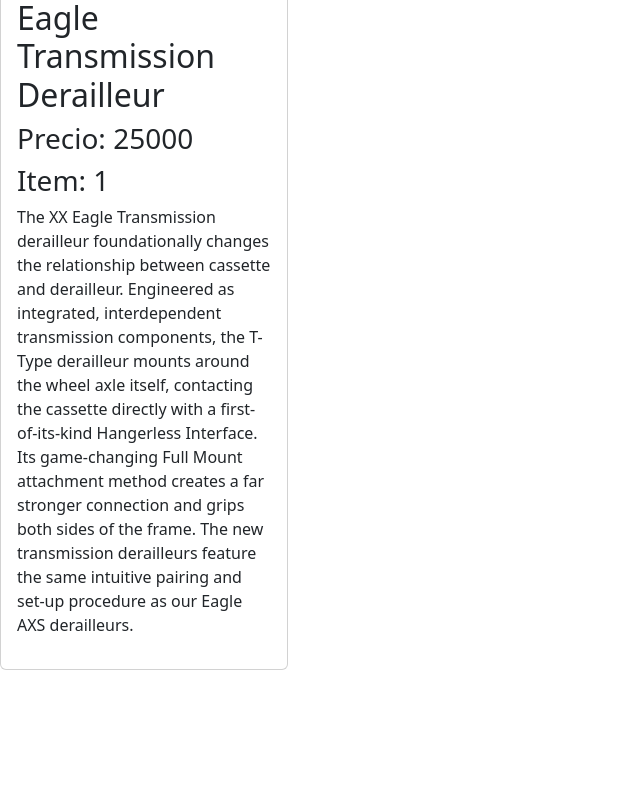
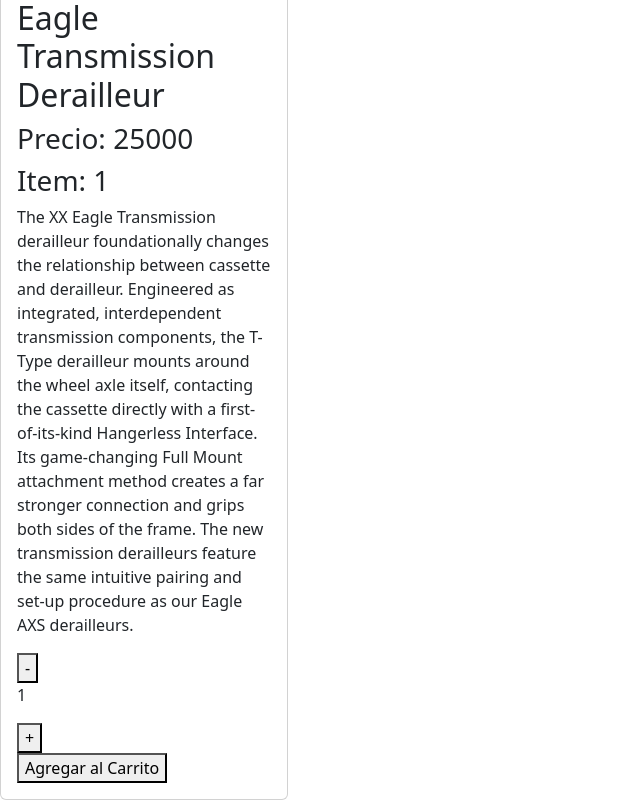
Before and after one commit to cesarlm05/React-entregables, a React (Create React App) app: page /item/1 in a window 1280 px wide. Shown: the part 327-1127 px from the top of the page, without its empty margins (0-640 px from the left). Before the commit the page ends 997 px from the top, so only its background shows below. Built offline with nearby package versions, Linux system fonts and the light colour scheme.

Commit message:
Item count

```diff
--- a/src/asyncmock.js
+++ b/src/asyncmock.js
@@ -5,6 +5,7 @@
       "The XX Eagle Transmission derailleur foundationally changes the relationship between cassette and derailleur. Engineered as integrated, interdependent transmission components, the T-Type derailleur mounts around the wheel axle itself, contacting the cassette directly with a first-of-its-kind Hangerless Interface. Its game-changing Full Mount attachment method creates a far stronger connection and grips both sides of the frame. The new transmission derailleurs feature the same intuitive pairing and set-up procedure as our Eagle AXS derailleurs.",
     price: "25000",
     id: "1",
+    stock:10,
     cat: "mountain",
     img: "https://www.sram.com/globalassets/image-hierarchy/sram-product-root-images/derailleurs---rear/derailleurs---rear/rd-xx-sle-b1/productassets_rd-xx-sle-b1_fg/am-rd-xx-sl-eagle-axs-t-type-c-front-s.png?w=450&h=450&mode=max&format=webp",
   },
@@ -14,6 +15,7 @@
       "It’s simple. It’s about performance. The pure shifting performance of Eagle AXS™ is the real difference maker. Shift under load, over the roughest terrain, uphill, without changing your grip on the bar.",
     price: "15000",
     id: "2",
+    stock:5,
     cat: "mountain",
     img: "https://www.sram.com/globalassets/publicsites/t3-transparent-product-images/ec-axs-sram-a1_black_front_t.png?w=357&quality=80&format=webp",
   },
@@ -23,6 +25,7 @@
       "G2 RE is our braking solution for trail ready E-MTBs, capable of handling the higher average speeds and increased mass. It combines the proven G2 R lever with a powerful 4-piston caliper derived from the gravity-focused Code brakes. G2 RE provides real, usable on-trail control-optimal power and modulation mean speed can be controlled in all terrain and in all situations, both uphill and downhill.",
     price: "30000",
     id: "3",
+    stock:10,
     cat: "mountain",
     img: "https://www.sram.com/globalassets/publicsites/t3-transparent-product-images/sram-mtb/brakes/db-gde-rsc-b1_lever_caliper_rotor_black_h.png?w=357&quality=80&format=webp",
   },
@@ -32,6 +35,7 @@
       "Whether for prized race machines or the build of their dreams, the XG-1299 cassette is the ultimate, giving riders unprecedented 520-percent range thanks to the new 10-52 tooth-span. Stronger racers are now free to choose larger chainrings for more top-end speed, without sacrificing climbing range. More time is spent higher up in the cassette where athletes power transfer is most efficient and wear is minimized. Featuring the industry’s strongest X-Dome™ architecture and proven XD™ driver body, it’s also backwards compatible to give riders even more Eagle™ upgrade options for their current bikes. With multiple Olympic, World Cup and World Championship titles, it also matches up perfectly to XX1 Eagle AXS™ enabled componentry. The XG-1299 cassette utilizes the full depth of the new Eagle™ Colorsystem.",
     price: "50000",
     id: "4",
+    stock:8,
     cat: "mountain",
     img: "https://www.sram.com/globalassets/image-hierarchy/sram-product-root-images/cassettes/cassettes/cs-xg-1299-b1/crainbowsides.png?w=450&h=450&mode=max&format=webp",
   },
@@ -41,6 +45,7 @@
       "Award-winning eTap® shift logic, now with the connectivity of AXS™. The SRAM RED eTap™ shift-brake levers build on this foundation while integrating our newest technologies. And it’s easily personalized, from shifting sequences to reach.",
     price: "80000",
     id: "5",
+    stock:6,
     cat: "road",
     img: "https://www.sram.com/globalassets/image-hierarchy/sram-product-root-images/shiftbrake-combo/eb-red-d1/rightblack3ql2.jpg?w=800&quality=80&format=webp",
   },
@@ -50,6 +55,7 @@
       "The SRAM RED eTap AXS front derailleur leverages our advancements with X-Range gearing. The derailleur design carves out space for wide rear-tire clearance, making it a perfect fit for modern riding. And the shifting is quick and precise.",
     price: "75000",
     id: "6",
+    stock:4,
     cat: "road",
     img: "https://www.sram.com/globalassets/image-hierarchy/sram-product-root-images/derailleurs---front/derailleurs---front/fd-red-e-d1/blacksidel.jpg?w=800&quality=80&format=webp",
   },
@@ -59,6 +65,7 @@
       "If your ride doesn’t feel complete until you get a little dirt on your tires, you know the importance of capable components that can tackle anything. The RED XPLR eTap AXS rear derailleur is a dedicated 1x-specific unit designed for use with the XPLR 10-44 cassette. It makes for an uncluttered drivetrain that takes on pavement and singletrack with equal aplomb. Wireless and proven eTap shift logic, AXS connectivity and advanced chain management mean this derailleur does exactly what you want when you need it.",
     price: "90000",
     id: "7",
+    stock:10,
     cat: "road",
     img: "https://www.sram.com/globalassets/image-hierarchy/sram-product-root-images/derailleurs---rear/derailleurs---rear/rd-red1-e-d1/productassets_rd-red1-e-d1_fg/rd-red-xplr-etap-axs-d1-max-44t-c-side-s.png?w=800&quality=80&format=webp",
   },
@@ -68,6 +75,7 @@
       "The workhorse of X-Range gearing. The SRAM RED XG-1290 cassette progresses fluidly and quickly through a wider range of gears. It's specifically designed for wireless electronic shifting and the one-piece design offers you the best in weight savings.",
     price: "60000",
     id: "8",
+    stock:5,
     cat: "road",
     img: "https://www.sram.com/globalassets/image-hierarchy/sram-product-root-images/cassettes/cassettes/cs-xg-1290-d1/productassets_cs-xg-1290-d1_fg/am-cs-xg-1290-d1-10-28-rainbow-c-side-s.png?w=800&quality=80&format=webp",
   },
@@ -77,6 +85,7 @@
       "If you believe in performance then you should believe in hydraulic road (HydroR™) brakes. Our award winning HydroR™ technology is the fulfillment of the promise of better braking, more control, and improved performance in all conditions. SRAM RED delivers braking confidence and security that brings speed control and stability to a new level.",
     price: "120000",
     id: "9",
+    stock:10,
     cat: "gravel",
     img: "https://www.sram.com/globalassets/image-hierarchy/sram-product-root-images/shiftbrake-combo/shiftbrake-hrd/sb-red-hydraulicroaddisc-b2/slcaliper3q.jpg?w=800&quality=80&format=webp",
   },
@@ -86,6 +95,7 @@
       "We originated the 1x drivetrain, and the SRAM Force 1 Wide crankset evolves the innovation. It's lighter, stronger and simpler with a direct mount chainring for less weight. Wide variant cranks accommodate the largest of tires for your 1x gravel machine.",
     price: "90000",
     id: "10",
+    stock:10,
     cat: "gravel",
     img: "https://www.sram.com/globalassets/image-hierarchy/sram-product-root-images/cranksets/cranksets/fc-force-1-d1/productassets_fc-frc-1-d1_fg/fc-force-1-d1-dub-gls-1725-dm-44-c-side-h.png?w=1000&quality=80&format=webp",
   },
@@ -95,6 +105,7 @@
       "The SRAM RED 22 chain features more heavily chamfered outer plates for improved shifting and quieter running. Other advancements include a new inner plate finish plus chrome hardened pin construction, both for longer chain life. The HollowPin construction of SRAM's 11-speed chain provides smooth, precise shifting and weight savings without sacrificing strength.",
     price: "55000",
     id: "11",
+    stock:10,
     cat: "gravel",
     img: "https://www.sram.com/globalassets/image-hierarchy/sram-product-root-images/chain-connectors/chains/cn-red-a1/red22chain1000x1000?w=800&quality=80&format=webp",
   },
@@ -104,6 +115,7 @@
       "Our MTH 700 hubs aim at making through axle bikes more affordable. The internal mechanism is exactly the same used in our X9 12x142 hubs, we only made those more affordable by using a much simpler hub shell. Being part of our non-series line, whose hub will perfectly fit any through axle bikes, offering a brand name that riders know they can trust.",
     price: "63000",
     id: "12",
+    stock:7,
     cat: "mountain",
     img: "https://www.sram.com/globalassets/image-hierarchy/sram-product-root-images/hubs/hubs/hu-mtb-hub-700-a1/srammtb700serieshubfrontmd?w=800&quality=80&format=webp",
   },
--- a/src/components/Header/Header.jsx
+++ b/src/components/Header/Header.jsx
@@ -13,6 +13,7 @@
           <Route path="/" element={<ItemListContainer />} />
           <Route path="category/:idCat" element={<ItemListContainer />} />
           <Route path="item/:id" element={<ItemDetailContainer />} />
+          <Route path="*" element={<h1>Sitio en construcción</h1>} />
         </Routes>
       </BrowserRouter>
     </header>
--- /dev/null
+++ b/src/components/ItemCount/ItemCount.jsx
@@ -0,0 +1,29 @@
+import { useState } from "react";
+
+const ItemCount = ({ inicial, stock, onAdd }) => {
+  const [contador, setContador] = useState(inicial);
+
+  const incrementar = () => {
+    if (contador < stock) {
+      setContador(contador + 1);
+    }
+  };
+
+  const decrementar = () => {
+    if (contador > inicial) {
+      setContador(contador - 1);
+    }
+  };
+  return (
+    <>
+      <div>
+        <button onClick={decrementar}> - </button>
+        <p> {contador} </p>
+        <button onClick={incrementar}> + </button>
+      </div>
+      <button onClick={() => onAdd(contador)}>Agregar al Carrito</button>
+    </>
+  );
+};
+
+export default ItemCount;
--- a/src/components/ItemDetail/ItemDetail.jsx
+++ b/src/components/ItemDetail/ItemDetail.jsx
@@ -1,6 +1,16 @@
 import React from "react";
+import ItemCount from "../ItemCount/ItemCount";
+import { Link } from "react-router-dom";
+import { useState } from "react";
 
-const ItemDetail = ({id,name,description,price,img}) => {
+const ItemDetail = ({ id, name, description, price, img, stock }) => {
+  const [addCount, setAddCount] = useState(0);
+
+  const itemCount = (count) => {
+    setAddCount(count);
+    console.log("ItemCount: " + count);
+  };
+
   return (
     <div className="card" style={{ width: "18rem" }}>
       <img src={img} className="card-img-top" alt={name} />
@@ -11,6 +21,9 @@
           <h3>Item: {id}</h3>
           <p>{description}</p>
         </p>
+        {
+        addCount > 0 ? <Link to="/cart">Terminar compra</Link> : <ItemCount inicial={1} stock={stock} onAdd={itemCount}/>
+        }
       </div>
     </div>
   );
```
Also changed, not shown: src/components/Contador/Contador.jsx (added, +65 -0 lines).
